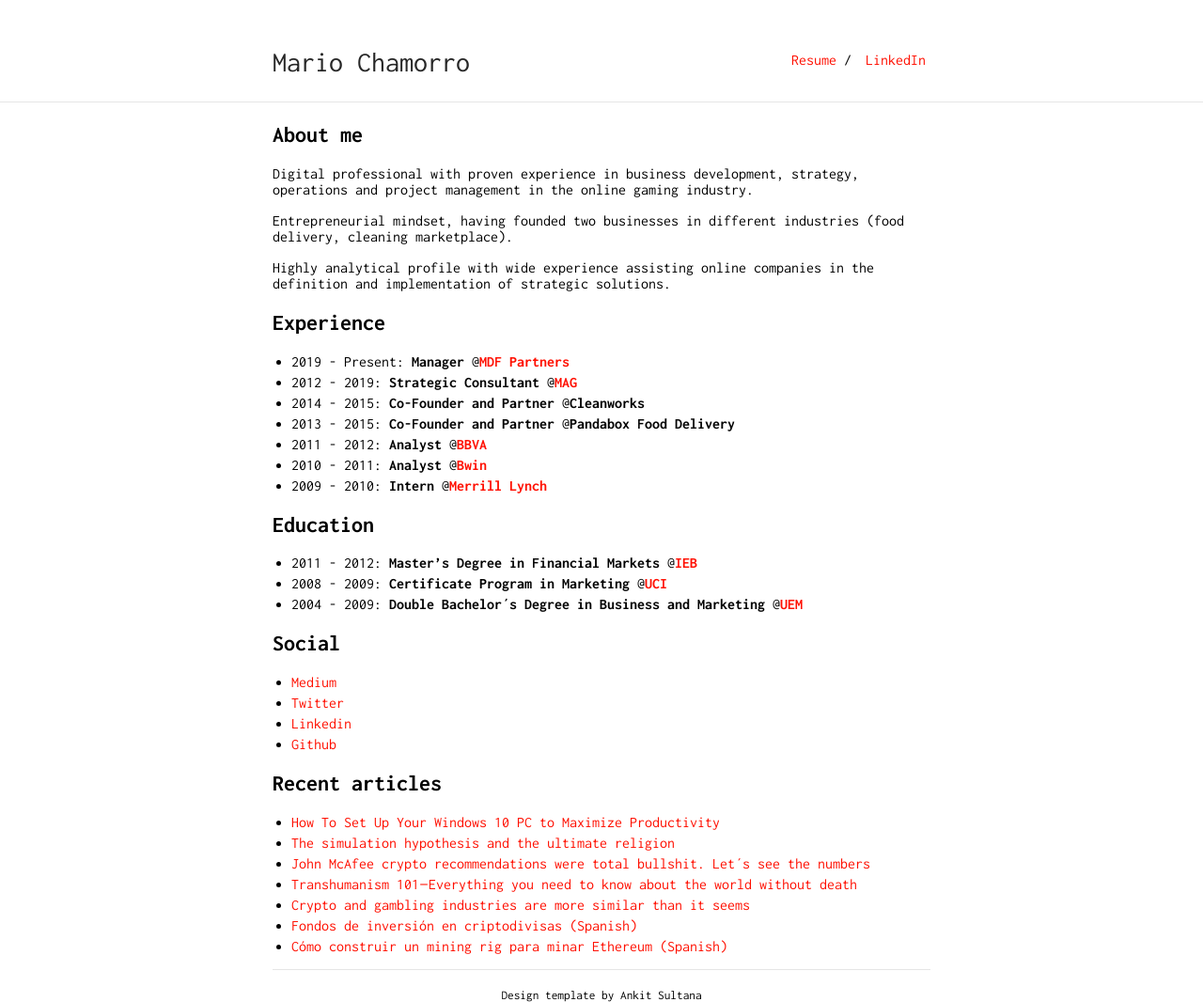
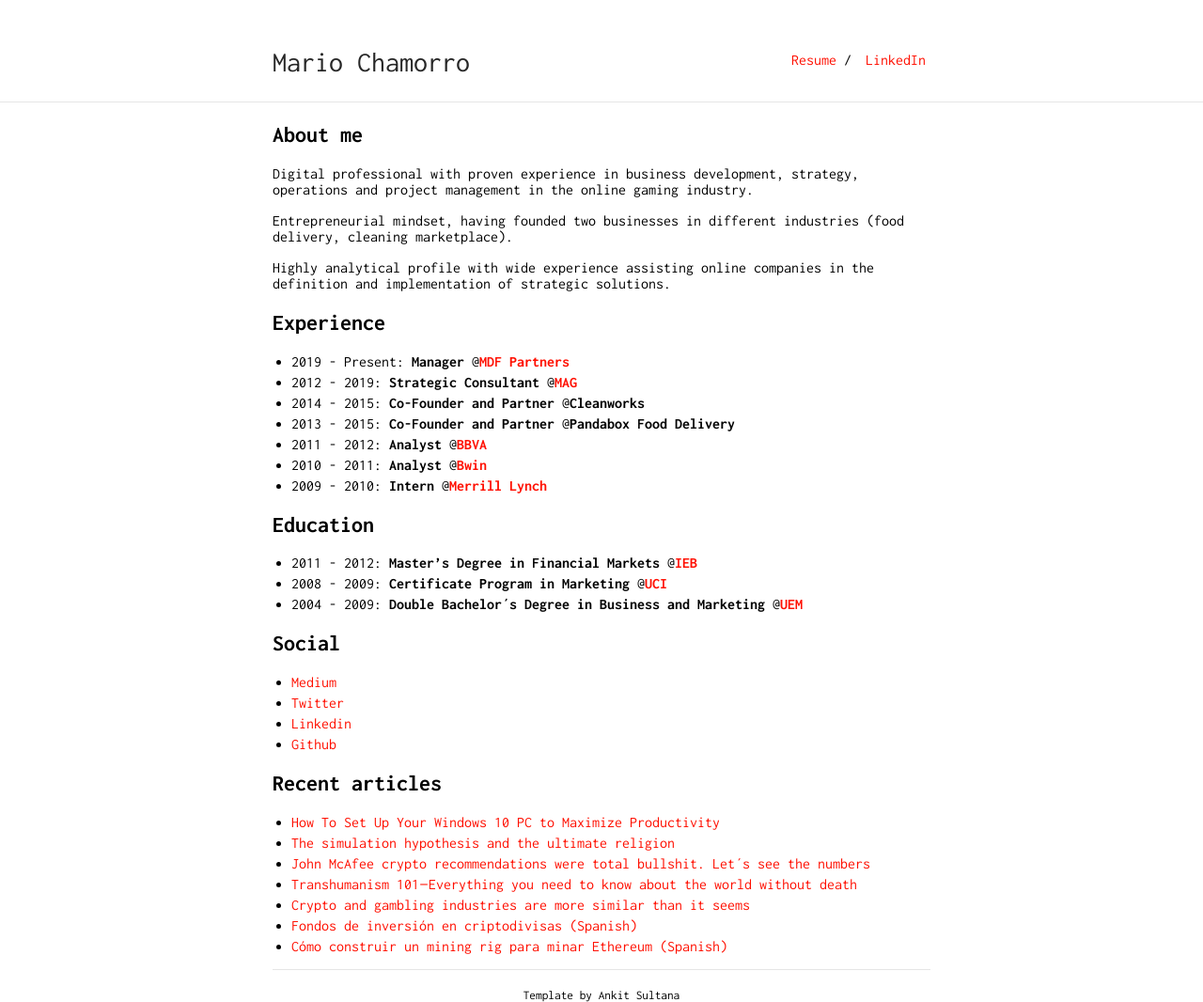
Before and after one commit to mario-chamorro/mario-chamorro.github.io, a Jekyll site: the page built from index.md, in a window 1280 px wide. Shown: the whole page at 94% size. Built offline with Jekyll 4.4.1, drawn with Linux system fonts in a browser that asks for light colours; our own code applies the rules of GitHub Pages for plain Markdown files.

Commit message:
Update _config.yml

```diff
--- a/_config.yml
+++ b/_config.yml
@@ -9,7 +9,7 @@ tracking_id: #
 
 footer: yes
 footer_url: "https://github.com/ankitsultana"
-footer_text: "Design template by Ankit Sultana"
+footer_text: "Template by Ankit Sultana"
 
 sass:
     style: compressed
```
